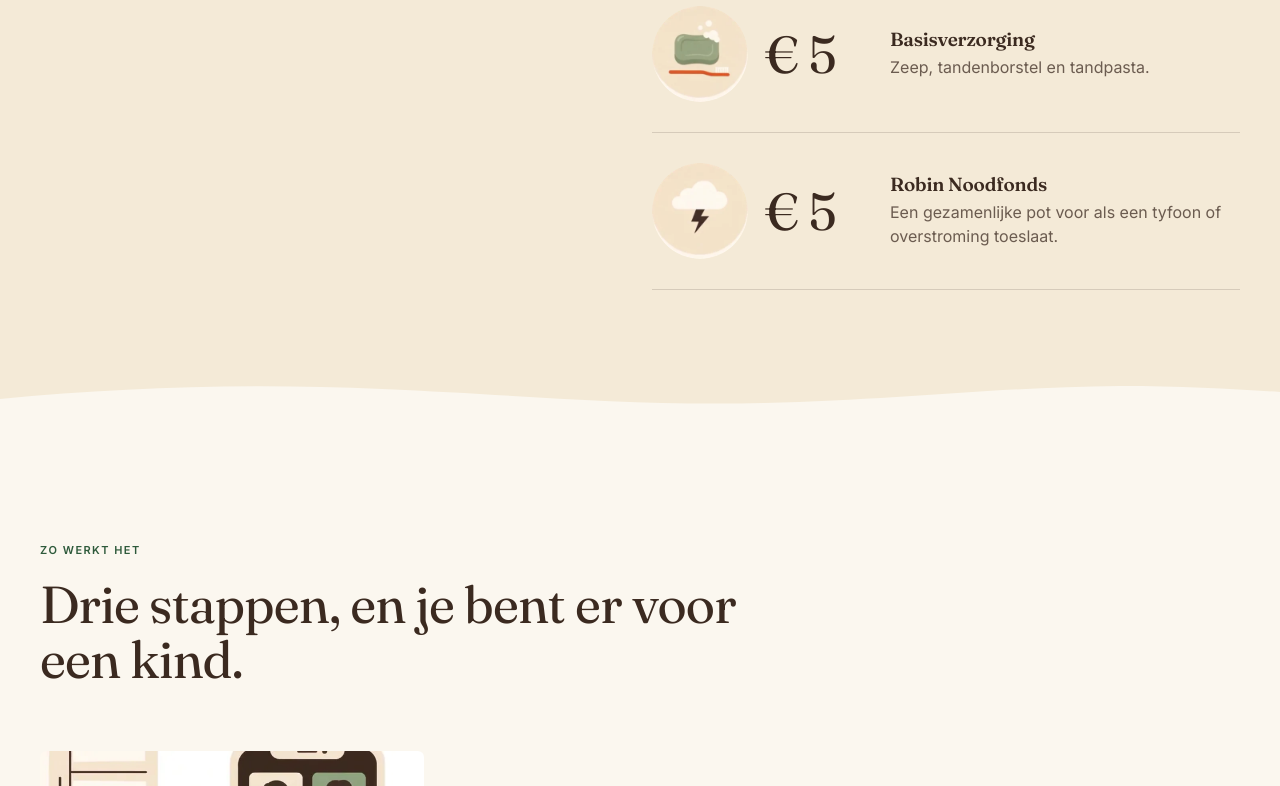
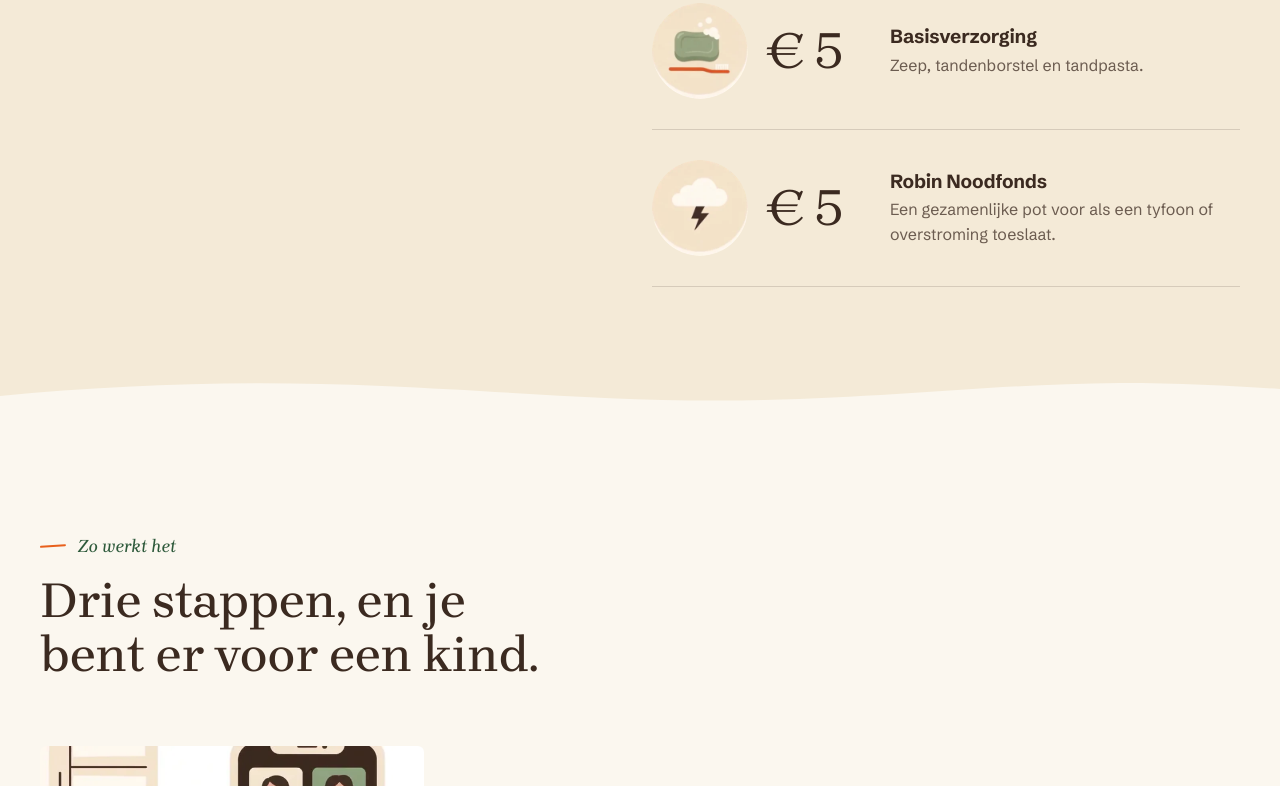
Before and after one commit to Selwyn232/CRM, a website: page public/index.html in a window 1280 px wide. Shown: the part 2014-2800 px from the top of the page. Drawn offline with Linux system fonts and the light colour scheme; no server answers.

Commit message:
Homepage: Brygada 1918 en Schibsted Grotesk in plaats van Fraunces en Inter, cursieve rubriekkoppen
Co-Authored-By: Claude Opus 5.5 <noreply@anthropic.com>
Claude-Session: https://claude.ai/code/session_018optcQhiV8MDjwScAma8kh

```diff
--- a/public/css/home.css
+++ b/public/css/home.css
@@ -2,9 +2,10 @@
    Palet (uitsluitend): bosgroen #2E5A3B · salie #8FA27C · roodborst-oranje #E8601C (enige actiekleur)
    zand #F4EAD7 · papier #FBF7EF · aarde #3B2A20 */
 
-@font-face { font-family: 'Fraunces'; font-style: normal; font-weight: 100 900; font-display: swap; src: url('/fonts/fraunces-latin.woff2') format('woff2'); }
-@font-face { font-family: 'Fraunces'; font-style: italic; font-weight: 100 900; font-display: swap; src: url('/fonts/fraunces-latin-italic.woff2') format('woff2'); }
-@font-face { font-family: 'Inter'; font-style: normal; font-weight: 100 900; font-display: swap; src: url('/fonts/inter-latin.woff2') format('woff2'); }
+/* Brygada 1918: Poolse boekletter uit 1918, nieuw getekend (OFL). Schibsted Grotesk: krantenletter (OFL). */
+@font-face { font-family: 'Brygada 1918'; font-style: normal; font-weight: 400 700; font-display: swap; src: url('/fonts/brygada-latin.woff2') format('woff2'); }
+@font-face { font-family: 'Brygada 1918'; font-style: italic; font-weight: 400 700; font-display: swap; src: url('/fonts/brygada-latin-italic.woff2') format('woff2'); }
+@font-face { font-family: 'Schibsted Grotesk'; font-style: normal; font-weight: 400 900; font-display: swap; src: url('/fonts/schibsted-grotesk-latin.woff2') format('woff2'); }
 
 :root {
   --green: #2E5A3B;
@@ -15,8 +16,8 @@
   --earth: #3B2A20;
   --earth-soft: rgba(59, 42, 32, .74);
   --line: rgba(59, 42, 32, .16);
-  --serif: 'Fraunces', Georgia, 'Times New Roman', serif;
-  --sans: 'Inter', system-ui, -apple-system, 'Segoe UI', sans-serif;
+  --serif: 'Brygada 1918', 'Iowan Old Style', Georgia, 'Times New Roman', serif;
+  --sans: 'Schibsted Grotesk', system-ui, -apple-system, 'Segoe UI', sans-serif;
   --radius: 6px;
   --gutter: 20px;
   --max: 1240px;
@@ -28,7 +29,7 @@ html { -webkit-text-size-adjust: 100%; scroll-behavior: smooth; scroll-padding-t
 @media (prefers-reduced-motion: reduce) { html { scroll-behavior: auto; } }
 body {
   margin: 0; background: var(--paper); color: var(--earth);
-  font: 400 17px/1.55 var(--sans); font-feature-settings: 'ss01', 'cv11';
+  font: 400 17.5px/1.55 var(--sans); font-kerning: normal; hanging-punctuation: first;
   -webkit-font-smoothing: antialiased; text-rendering: optimizeLegibility;
 }
 /* Papierstructuur: SVG-ruis, 3,5% */
@@ -45,18 +46,20 @@ a { color: inherit; }
 .wrap { width: 100%; max-width: var(--max); margin: 0 auto; padding: 0 var(--gutter); }
 
 /* ---------- typografie ---------- */
-h1, h2, h3 { font-family: var(--serif); font-weight: 400; color: var(--earth); margin: 0; font-optical-sizing: auto; letter-spacing: -.015em; }
-h1 { font-size: clamp(2.5rem, 7.2vw, 4.9rem); line-height: 1.02; letter-spacing: -.02em; }
-h1 em { font-style: italic; color: var(--green); }
-h2 { font-size: clamp(2rem, 4.6vw, 3.25rem); line-height: 1.06; }
-h3 { font-size: 1.375rem; line-height: 1.2; font-weight: 600; letter-spacing: -.01em; }
-p { margin: 0; max-width: 62ch; }
+h1, h2, h3 { font-family: var(--serif); font-weight: 500; color: var(--earth); margin: 0; letter-spacing: -.01em; text-wrap: balance; }
+h1 { font-size: clamp(2.5rem, 7vw, 4.75rem); line-height: 1.04; letter-spacing: -.015em; }
+h1 em { font-style: italic; font-weight: 500; color: var(--green); }
+h2 { font-size: clamp(2rem, 4.4vw, 3.125rem); line-height: 1.08; }
+h3 { font-family: var(--sans); font-size: 1.1875rem; line-height: 1.3; font-weight: 700; letter-spacing: -.01em; }
+p { margin: 0; max-width: 62ch; text-wrap: pretty; }
+/* Rubriek: cursieve boekletter met een getekend streepje, zoals in een tijdschrift */
 .label {
-  font: 600 .8125rem/1.3 var(--sans); font-variant-caps: all-small-caps; font-size: 1rem;
-  letter-spacing: .09em; color: var(--green); margin-bottom: 18px;
+  display: flex; align-items: center; gap: 12px; font: italic 500 1.125rem/1.3 var(--serif);
+  color: var(--green); margin-bottom: 16px;
 }
+.label::before { content: ''; width: 26px; height: 2px; background: var(--orange); border-radius: 2px; transform: rotate(-4deg); flex: none; }
 .lede { font-size: 1.1875rem; line-height: 1.55; color: var(--earth-soft); margin-top: 24px; max-width: 34ch; }
-.num, .amt, .big-amount, dd { font-family: var(--serif); font-variant-numeric: lining-nums; }
+.num, .amt, .big-amount, dd { font-family: var(--serif); font-weight: 400; font-variant-numeric: lining-nums proportional-nums; }
 
 /* ---------- knoppen en links ---------- */
 .btn {
@@ -106,6 +109,7 @@ p { margin: 0; max-width: 62ch; }
 .band-green { background: var(--green); color: var(--paper); }
 .band-green h2, .band-green h3 { color: var(--paper); }
 .band-green .label { color: var(--sand); }
+.band-green .label::before { background: var(--sand); }
 .edge { position: absolute; left: 0; right: 0; top: -39px; width: 100%; height: 40px; display: block; }
 .band-cream .edge path { fill: var(--sand); }
 .band-white .edge path { fill: var(--paper); }
--- a/public/index.html
+++ b/public/index.html
@@ -11,8 +11,8 @@
   <meta name="apple-mobile-web-app-title" content="Robin Foundation">
   <meta name="application-name" content="Robin Foundation">
   <meta name="theme-color" content="#FBF7EF">
-  <link rel="preload" href="/fonts/fraunces-latin.woff2" as="font" type="font/woff2" crossorigin>
-  <link rel="preload" href="/fonts/inter-latin.woff2" as="font" type="font/woff2" crossorigin>
+  <link rel="preload" href="/fonts/brygada-latin.woff2" as="font" type="font/woff2" crossorigin>
+  <link rel="preload" href="/fonts/schibsted-grotesk-latin.woff2" as="font" type="font/woff2" crossorigin>
   <link rel="preload" as="image" href="/img/home/hero-1600.webp" imagesrcset="/img/home/hero-800.webp 800w, /img/home/hero-1600.webp 1600w" imagesizes="(min-width: 900px) 58vw, 100vw">
   <script>document.documentElement.classList.add('js')</script>
   <link rel="stylesheet" href="/css/home.css">
```
Also changed, not shown: public/fonts/LICENSE-Brygada1918.txt (added), public/fonts/LICENSE-SchibstedGrotesk.txt, public/fonts/brygada-latin-italic.woff2 (added), public/fonts/brygada-latin.woff2 (added), public/fonts/fraunces-latin-italic.woff2 (deleted), public/fonts/fraunces-latin.woff2 (deleted), public/fonts/schibsted-grotesk-latin.woff2 (added).
